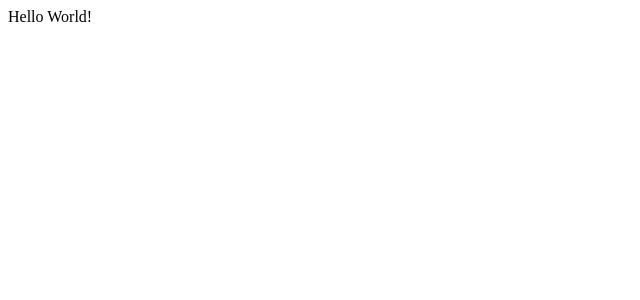
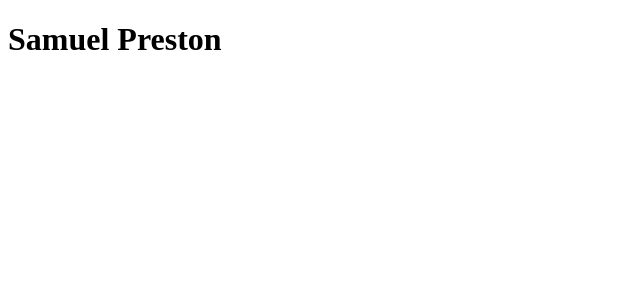
Before and after one commit to samp-reston/samp-reston.github.io, a React (Create React App) app: page / in a window 1280 px wide. Shown: the top 300 px of the page, without its empty margins (0-640 px from the left). Built offline with nearby package versions, Linux system fonts and the light colour scheme; the HTML template or start-up script is replaced by a standard one.

Commit message:
Created the Title component along with a unit test to ensure the main heading has been rendered correctly.

```diff
--- a/package.json
+++ b/package.json
@@ -9,7 +9,6 @@
     "@types/jest": "^27.4.1",
     "@types/node": "^16.11.26",
     "@types/react": "^17.0.44",
-    "@types/react-dom": "^17.0.15",
     "cypress": "^9.5.3",
     "react": "^18.0.0",
     "react-dom": "^18.0.0",
@@ -41,5 +40,8 @@
       "last 1 firefox version",
       "last 1 safari version"
     ]
+  },
+  "devDependencies": {
+    "@types/react-dom": "^18.0.0"
   }
 }
--- a/src/App.tsx
+++ b/src/App.tsx
@@ -1,10 +1,11 @@
 import React from 'react';
+import Title from './components/Title';
 
 function App() {
   return (
-    <div className="App">
-      Hello World!
-    </div>
+    <>
+      <Title />
+    </>
   );
 }
 
--- /dev/null
+++ b/src/components/Title.tsx
@@ -0,0 +1,13 @@
+import React from 'react'
+
+function Title() {
+  return (
+    <>
+      <h1>
+        Samuel Preston
+      </h1>
+    </>
+  )
+}
+
+export default Title
```
Also changed, not shown: 2 other files (tests, documents, lock files or other folders).
